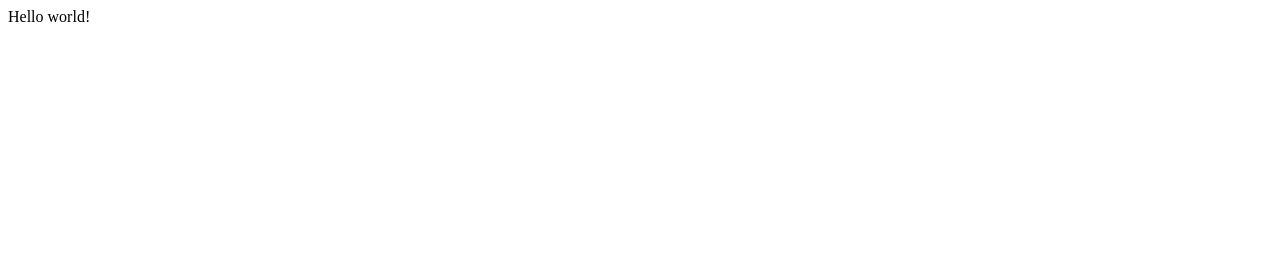
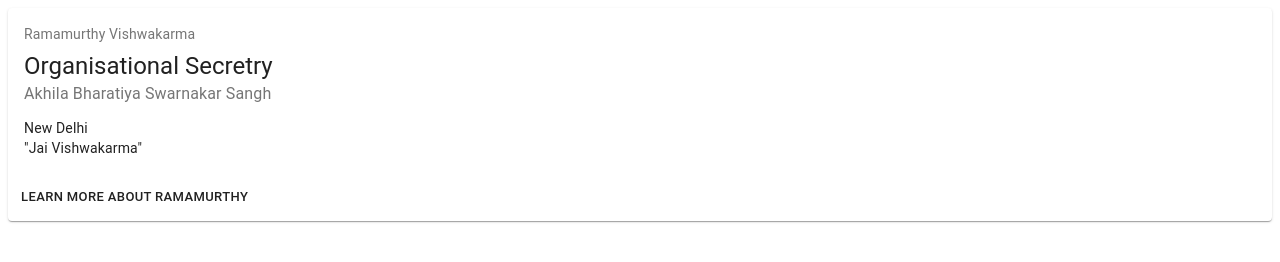
Before and after one commit to SaiCharanTejR/gatsby-hello-world, a Gatsby site: page / in a window 1280 px wide. Built offline with nearby package versions, Linux system fonts and the light colour scheme; Gatsby itself is replaced by a stand-in of ours.

Commit message:
first commit

```diff
--- a/gatsby-config.js
+++ b/gatsby-config.js
@@ -5,5 +5,5 @@
  */
 
 module.exports = {
-  /* Your site config here */
-}
+  plugins: [`gatsby-plugin-material-ui`],
+};
--- a/package.json
+++ b/package.json
@@ -14,7 +14,11 @@
     "test": "echo \"Write tests! -> https://gatsby.dev/unit-testing\" && exit 1"
   },
   "dependencies": {
+    "@material-ui/core": "^4.9.3",
+    "@material-ui/icons": "^4.9.1",
+    "@material-ui/styles": "^4.9.0",
     "gatsby": "^2.19.7",
+    "gatsby-plugin-material-ui": "^2.1.6",
     "react": "^16.12.0",
     "react-dom": "^16.12.0"
   },
--- a/src/pages/index.js
+++ b/src/pages/index.js
@@ -1,3 +1,53 @@
-import React from "react"
+import React from 'react';
+import { makeStyles } from '@material-ui/core/styles';
+import Card from '@material-ui/core/Card';
+import CardActions from '@material-ui/core/CardActions';
+import CardContent from '@material-ui/core/CardContent';
+import Button from '@material-ui/core/Button';
+import Typography from '@material-ui/core/Typography';
 
-export default () => <div>Hello world!</div>
+const useStyles = makeStyles({
+    root: {
+        minWidth: 275,
+    },
+    bullet: {
+        display: 'inline-block',
+        margin: '0 2px',
+        transform: 'scale(0.8)',
+    },
+    title: {
+        fontSize: 14,
+    },
+    pos: {
+        marginBottom: 12,
+    },
+});
+
+export default function SimpleCard() {
+    const classes = useStyles();
+    const bull = <span className={classes.bullet}>•</span>;
+
+    return (
+        <Card className={classes.root}>
+            <CardContent>
+                <Typography className={classes.title} color="textSecondary" gutterBottom>
+                    Ramamurthy Vishwakarma
+        </Typography>
+                <Typography variant="h5" component="h2">
+                    Organisational Secretry
+        </Typography>
+                <Typography className={classes.pos} color="textSecondary">
+                    Akhila Bharatiya Swarnakar Sangh
+        </Typography>
+                <Typography variant="body2" component="p">
+                    New Delhi
+          <br />
+                    {'"Jai Vishwakarma"'}
+                </Typography>
+            </CardContent>
+            <CardActions>
+                <Button size="small">Learn More About Ramamurthy</Button>
+            </CardActions>
+        </Card>
+    );
+}
```
Also changed, not shown: 1 other file.
